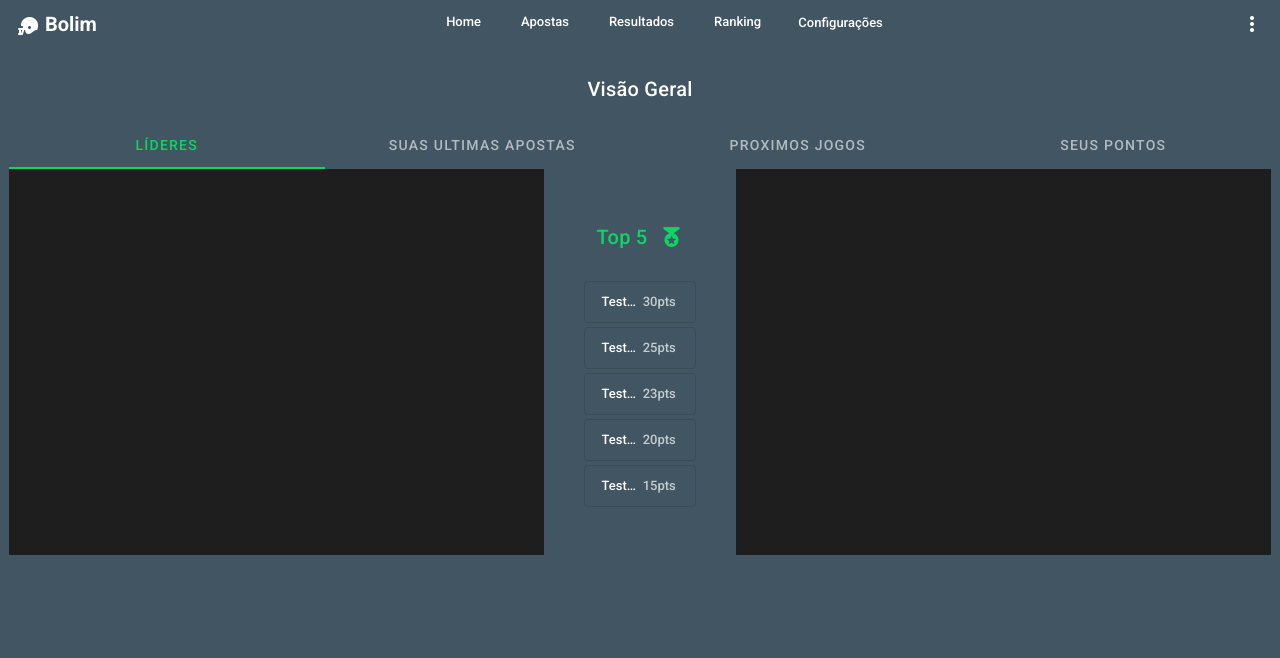
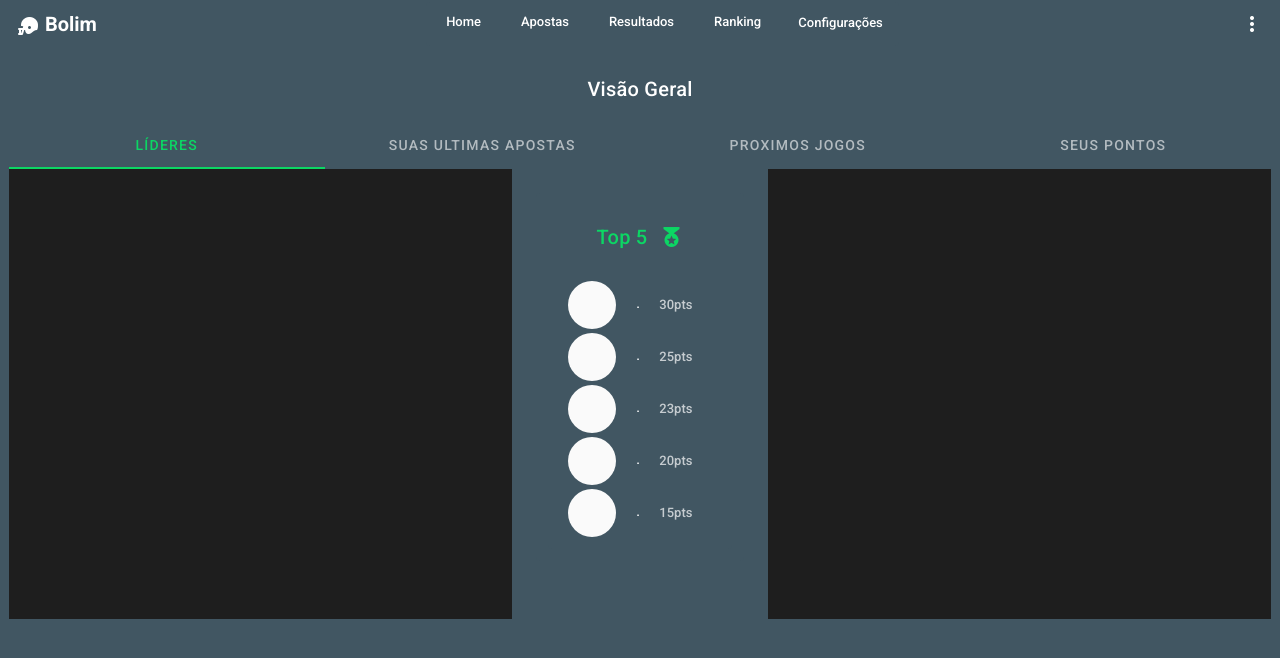
Before and after one commit to ArthurBottcher/Bolim, a Vue app: page /home in a window 1280 px wide. Shown: the top 658 px of the page. Built offline with nearby package versions, Linux system fonts and the light colour scheme.

Commit message:
update theme

```diff
--- a/src/components/AvbLastBets.vue
+++ b/src/components/AvbLastBets.vue
@@ -5,7 +5,7 @@
     width="100%"
     color="background"
   >
-    <v-card-title class="secondary--text justify-center ">
+    <v-card-title class="primary--text justify-center ">
       Suas ultimas apostas
     </v-card-title>
     <v-list
@@ -16,10 +16,7 @@
         v-for="i in items"
         :key="i.id"
       >
-        <v-list-item-title
-          style="border: 1px solid rgba(0, 0, 0, 0.12"
-          class="pa-3 ma-1 rounded"
-        >
+        <v-list-item-title class="pa-3 ma-1 rounded">
           {{ i.timeA }}: {{ i.pointsA }} x {{ i.pointsB }}: {{ i.timeB }}
         </v-list-item-title>
       </v-list-item>
--- a/src/components/AvbNextGames.vue
+++ b/src/components/AvbNextGames.vue
@@ -5,7 +5,7 @@
     width="100%"
     color="background"
   >
-    <v-card-title class="secondary--text justify-center">
+    <v-card-title class="primary--text justify-center">
       Jogos da rodada
     </v-card-title>
     <v-list
@@ -16,10 +16,7 @@
         v-for="i in items"
         :key="i.id"
       >
-        <v-list-item-title
-          style="border: 1px solid rgba(0, 0, 0, 0.12"
-          class="pa-3 ma-1 rounded"
-        >
+        <v-list-item-title class="pa-3 ma-1 rounded">
           {{ i.timeA }} {{ i.x }} {{ i.timeB }}
         </v-list-item-title>
       </v-list-item>
--- a/src/components/AvbTopUsers.vue
+++ b/src/components/AvbTopUsers.vue
@@ -5,10 +5,10 @@
     width="100%"
     color="background"
   >
-    <v-card-title class="secondary--text justify-center">
+    <v-card-title class="primary--text justify-center">
       Top 5 <v-icon
         class="ml-3"
-        color="secondary"
+        color="primary"
       >
         mdi-medal
       </v-icon>
@@ -20,10 +20,21 @@
       <v-list-item
         v-for="top in tops"
         :key="top.name"
-        style="border: 1px solid rgba(0, 0, 0, 0.12)"
-        class="ma-1 rounded"
+        class="ma-1"
       >
-        <v-list-item-title>{{ top.name }}</v-list-item-title>
+        <v-list-item-title>
+          <v-avatar
+            color="grey lighten-5"
+            size="48"
+            class="mr-5"
+          >
+            <div
+              class="imagePreviewWrapper"
+              :style="{'background-image': `url(${top.image})`}"
+            />
+          </v-avatar>
+          {{ top.name }}
+        </v-list-item-title>
         <v-list-item-subtitle>{{ top.points }}</v-list-item-subtitle>
       </v-list-item>
     </v-list>
@@ -36,18 +47,32 @@ export default {
     data: () => {
         return{
             tops: [
-                {name: 'Teste1', points: 30+'pts'},
-                {name: 'Teste2', points: 25+'pts'},
-                {name: 'Teste3', points: 23+'pts'},
-                {name: 'Teste4', points: 20+'pts'},
-                {name: 'Teste5', points: 15+'pts'}
+                {name: 'Teste1', points: 30+'pts', image:''},
+                {name: 'Teste2', points: 25+'pts', image:''},
+                {name: 'Teste3', points: 23+'pts', image:''},
+                {name: 'Teste4', points: 20+'pts', image:''},
+                {name: 'Teste5', points: 15+'pts', image:''}
             ],
+        }
+    },
+    mounted() {
+        this.active()
+    },
+    methods: {
+        active(){
 
-        }
+        },
     }
 }
 </script>
 
 <style>
-
+.imagePreviewWrapper {
+    width: 32px;
+    height: 32px;
+    display: block;
+    margin: 0 auto;
+    background-size: contain;
+    background-position: center center;
+}
 </style>
--- a/src/plugins/vuetify.js
+++ b/src/plugins/vuetify.js
@@ -9,8 +9,8 @@ export default new Vuetify({
         options: { customProperties: true },
         themes: {
             dark: {
-                primary:    '#204dD6',
-                secondary:  '#0cd664',
+                primary:    '#0cd664',
+                secondary:  '#C81F32',
                 accent:     '#13F097',
                 error:      '#FF1B1C',
                 info:       '#A23B72',
--- a/src/views/Admin.vue
+++ b/src/views/Admin.vue
@@ -12,8 +12,8 @@
         class="mx-auto"
         style="margin-top: 50px"
         fixed-tabs
-        slider-color="secondary"
-        color="secondary"
+        slider-color="primary"
+        color="primary"
         background-color="background"
       >
         <v-tab> Definir Semana Atual</v-tab>
@@ -109,7 +109,7 @@
                     v-model="jogo"
                     placeholder="Selecione o jogo"
                     outlined
-                    color="secondary"
+                    color="primary"
                     :items="jogos"
                     item-text="description"
                     item-value="item"
@@ -137,7 +137,7 @@
                     class="ml-auto"
                     style="width: 50%"
                     :label="jogo.timeA"
-                    color="secondary"
+                    color="primary"
                   />
                 </v-col>
                 <v-col cols="4" />
@@ -148,7 +148,7 @@
                     class="mr-auto"
                     style="width: 50%"
                     :label="jogo.timeB"
-                    color="secondary"
+                    color="primary"
                   />
                 </v-col>
               </v-row>
--- a/src/views/Bets.vue
+++ b/src/views/Bets.vue
@@ -15,7 +15,7 @@
         Clique nos valores para editar
       </v-subheader>
       <v-btn
-        color="secondary"
+        color="primary"
         class="mx-auto mb-4"
         @click="envia(items)"
       >
@@ -27,7 +27,7 @@
         :items="items"
         hide-default-footer
         hide-default-header
-        style="width: 95%; border: 1px solid rgba(0, 0, 0, 0.12)"
+        style="width: 95%; border: thin solid #676767"
         class="mx-auto colorizeBackground"
       >
         <template v-slot:[`item.pointsA`]="{ item}">
@@ -39,7 +39,7 @@
             <template v-slot:input>
               <v-text-field
                 v-model="item.pointsA"
-                color="secondary"
+                color="primary"
                 label="Pontuação"
                 single-line
                 type="number"
@@ -56,7 +56,7 @@
             <template v-slot:input>
               <v-text-field
                 v-model="item.pointsB"
-                color="secondary"
+                color="primary"
                 label="Pontuação"
                 single-line
                 type="number"
@@ -116,6 +116,7 @@ td{
     v-edit-dialog{
         background-color: $background;
     }
+
     input[type=number]::-webkit-inner-spin-button,
     input[type=number]::-webkit-outer-spin-button {
         -webkit-appearance: none;
--- a/src/views/Configs.vue
+++ b/src/views/Configs.vue
@@ -40,8 +40,10 @@
         class="panels"
       >
         <v-expansion-panel>
-          <v-expansion-panel-header>Suas Informações</v-expansion-panel-header>
-          <v-expansion-panel-content>
+          <v-expansion-panel-header color="background">
+            Suas Informações
+          </v-expansion-panel-header>
+          <v-expansion-panel-content color="background">
             <v-row>
               <v-col cols="4">
                 <p>Nome:</p>
@@ -153,6 +155,8 @@ export default {
 </script>
 
 <style scoped lang="scss">
+$background: #415662;
+
     .imagePreviewWrapper {
         width: 50px;
         height: 50px;
@@ -168,6 +172,7 @@ p{
 
     .panels{
         border: 1px solid #ddd;
+        background-color: $background;
     }
 
 </style>
--- a/src/views/Home.vue
+++ b/src/views/Home.vue
@@ -23,8 +23,8 @@
           v-model="tabs"
           class="mx-auto"
           fixed-tabs
-          slider-color="secondary"
-          color="secondary"
+          slider-color="primary"
+          color="primary"
           background-color="background"
         >
           <v-tab>Líderes</v-tab>
@@ -77,7 +77,8 @@ export default {
         return{
             tabs: null,
         }
-    }
+    },
+
 }
 </script>
 
@@ -88,6 +89,8 @@ $background: #415662;
     }
 
     .tabsItens{
-        background-color: $background
+        background-color: $background;
+        min-height: 450px
     }
+
 </style>
--- a/src/views/PageError.vue
+++ b/src/views/PageError.vue
@@ -1,7 +1,10 @@
 <!-- views/NotFound.vue -->
 
 <template>
-  <v-container class="pa-6">
+  <div
+    id="page"
+    class="pa-6"
+  >
     <v-layout
       row
       wrap
@@ -9,6 +12,7 @@
       <v-flex xs12>
         <v-card
           height="400"
+          width="85%"
           color="background"
           class="pa-6"
           flat
@@ -27,13 +31,20 @@
         </v-card>
       </v-flex>
     </v-layout>
-  </v-container>
+  </div>
 </template>
 
-<style>
-  .paragraph-text {
-    font-size: 18px;
-  }
+<style lang="scss">
+$background: #415662;
+
+    #page{
+        background-color: $background;
+        width: 100%;
+    }
+
+    .paragraph-text {
+        font-size: 18px;
+    }
 </style>
 
 <script>
--- a/src/views/Ranking.vue
+++ b/src/views/Ranking.vue
@@ -10,7 +10,7 @@
         Classificação geral
       </h1>
       <v-data-table
-        style="width: 95%; border: 1px solid rgba(0, 0, 0, 0.12)"
+        style="width: 95%; border: thin solid #676767"
         class="mx-auto"
         readonly
         hide-default-footer
@@ -49,6 +49,10 @@ export default {
 }
 </script>
 
-<style>
+<style lang="scss">
+$background: #415662;
 
+    thead{
+        background-color: $background;
+    }
 </style>
```
Also changed, not shown: src/assets/error.jpg (added). Lines whose indentation alone changed are shown as unchanged.
